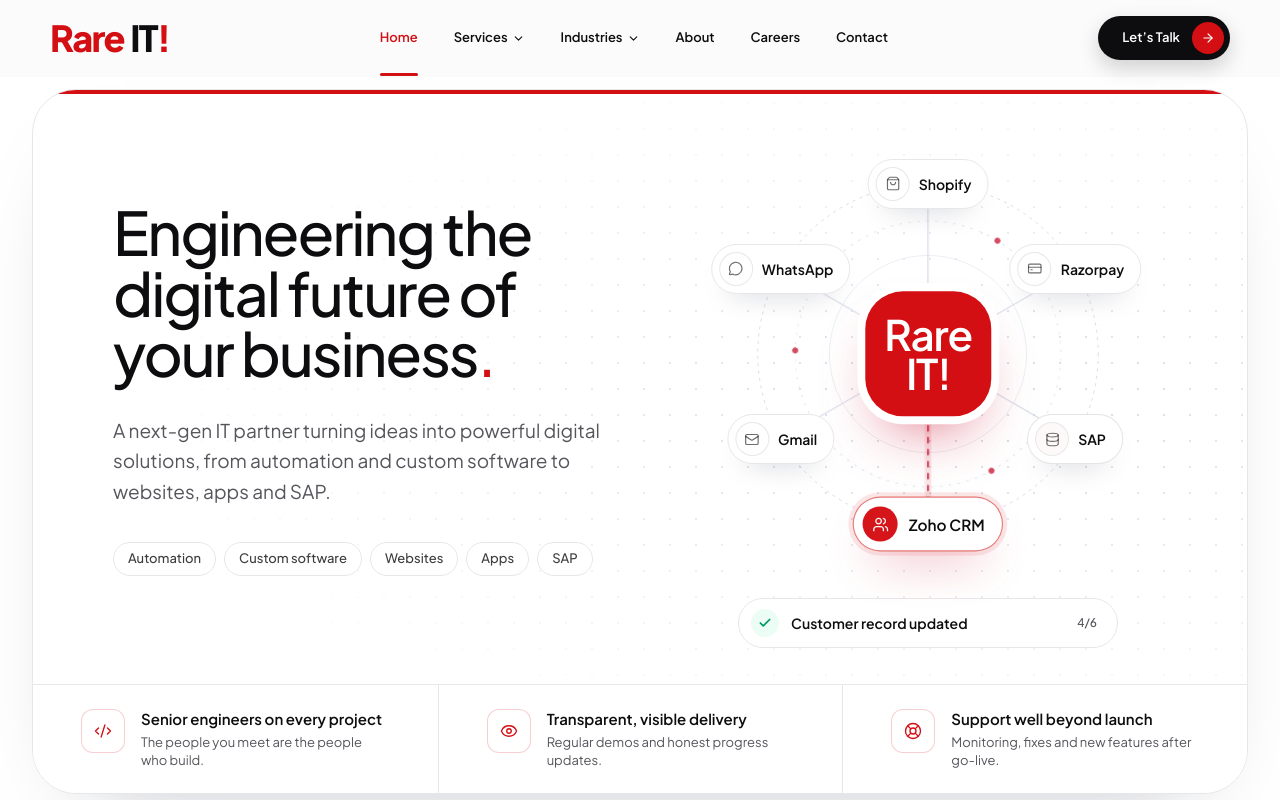
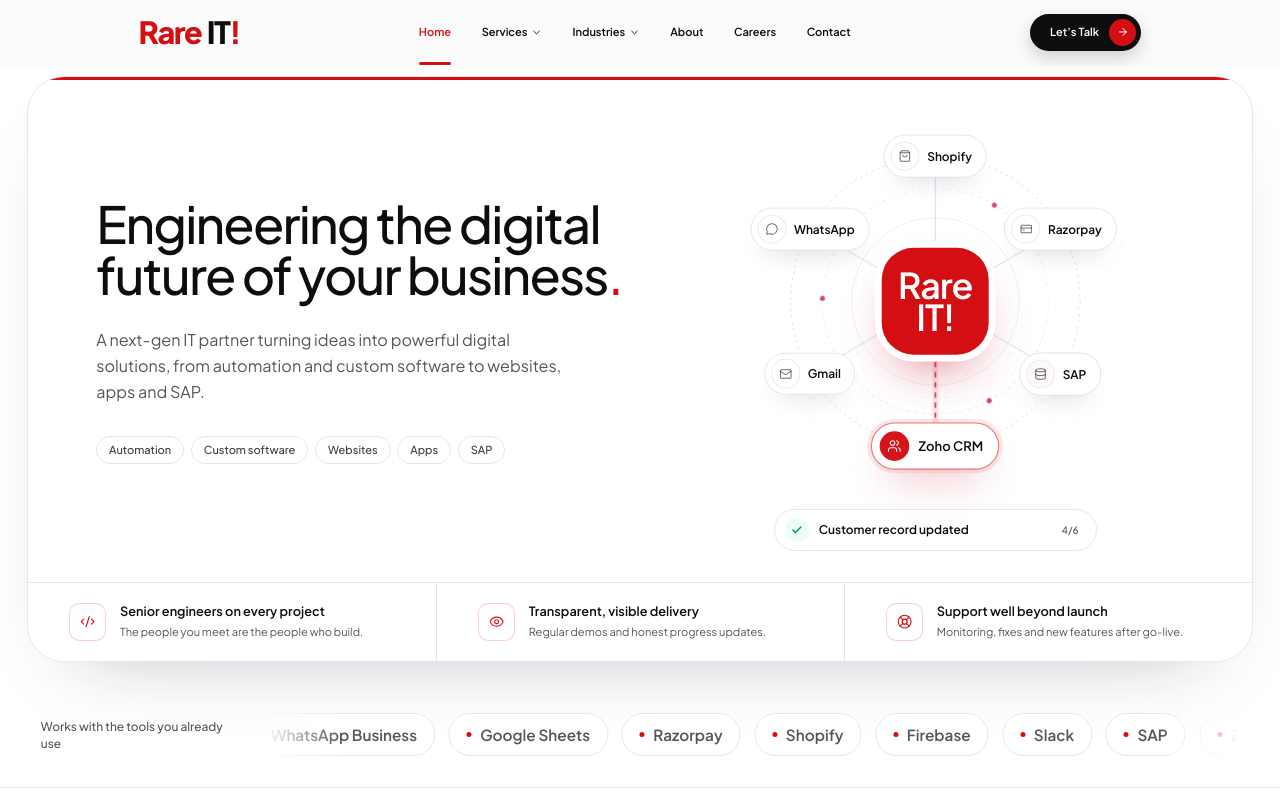
Before and after one commit to rarefictioncloud-dev/rareit, a React (Vite) app: page / in a window 1280 px wide. Shown: the top 800 px of the page. Built offline with nearby package versions, Linux system fonts and the light colour scheme.

Commit message:
changes made

```diff
--- a/src/App.jsx
+++ b/src/App.jsx
@@ -1,8 +1,12 @@
 import { RouterProvider } from "react-router-dom";
 import router from "./router";
 
+const ZOOM_LEVEL = 0.85; // 1 = 100%, 0.85 = zoomed out by 15%
+
 export default function App() {
   return (
+    <div style={{ zoom: ZOOM_LEVEL }}>
       <RouterProvider router={router} />
+    </div>
   );
 }
```
Also changed, not shown: src/pages/Home.jsx (line endings or trailing spaces).
